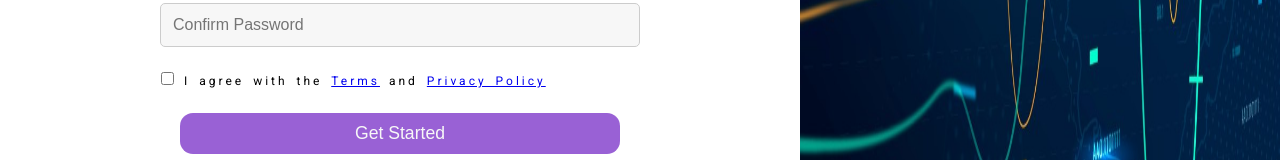
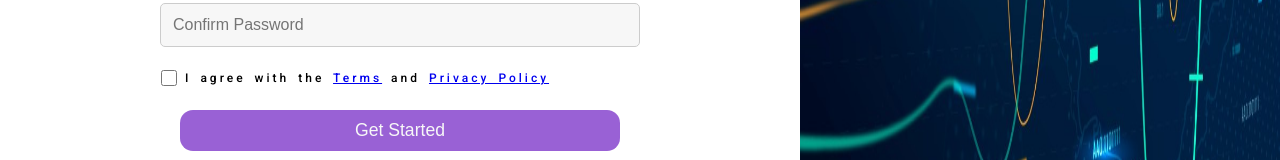
Before and after one commit to yilikalt/marketDash, a plain HTML site: page pages/register.html in a window 1280 px wide. Shown: the part 516-676 px from the top of the page. Drawn offline with Linux system fonts and the light colour scheme; files whose address does not match are found by name.

Commit message:
style: enhance login form checkbox layout and adjust label font weight

```diff
--- a/venders/styles/styleLog.css
+++ b/venders/styles/styleLog.css
@@ -81,10 +81,17 @@
 }
 .login-container .login-form form .form-checkbox {
   margin-bottom: 1.5rem;
+  display: flex;
+  align-items: center;
+  gap: 0.5rem;
 }
 .login-container .login-form form .form-checkbox label {
-  font-weight: 400;
+  font-weight: 500;
   font-size: 12px;
+}
+.login-container .login-form form .form-checkbox input {
+  width: 1rem;
+  height: 1rem;
 }
 .login-container .login-form form .form-submit {
   display: flex;
```
